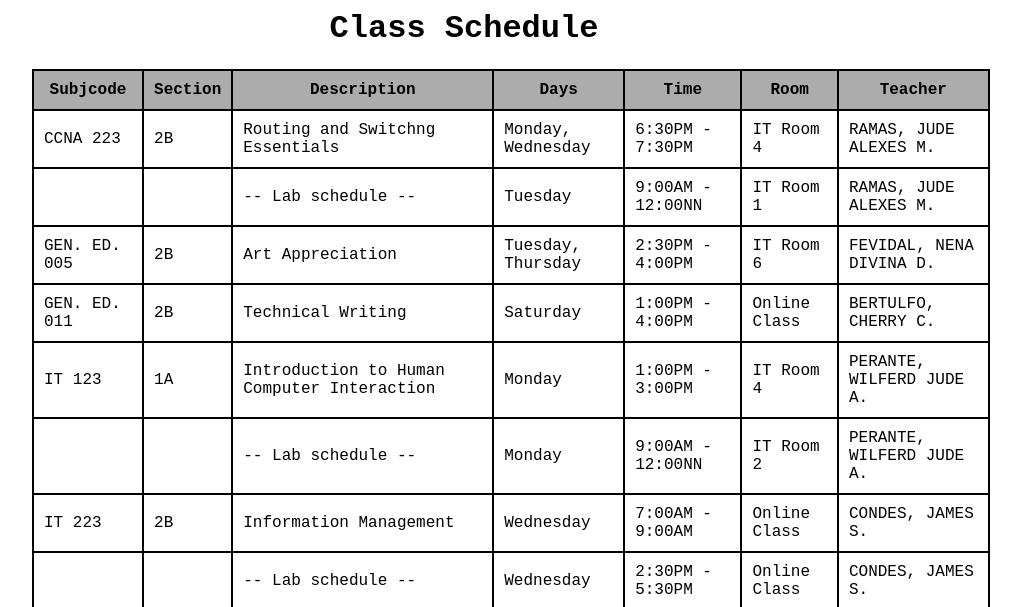
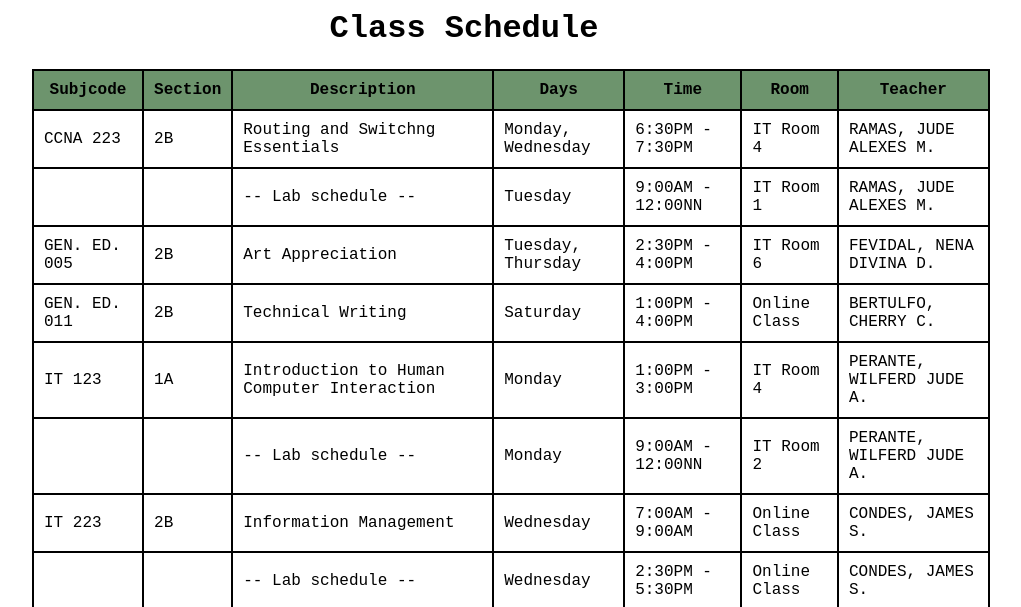
Before and after one commit to FoowsIsBack/Class_schedule, a plain HTML site: page index.html in a window 1280 px wide. In both pictures the pointer is over the element 686 px from the left and 243 px from the top of the page. Shown: the part 154-761 px from the top of the page, without its empty margins (176-1197 px from the left). Drawn offline with Linux system fonts and the light colour scheme.

Commit message:
Update style.css

```diff
--- a/style.css
+++ b/style.css
@@ -15,6 +15,9 @@ table{
     border-collapse: collapse;
 }
 
+tr:hover{
+    background-color: rgb(75, 188, 75);
+}
 
 th{
     padding: 10px;
```
